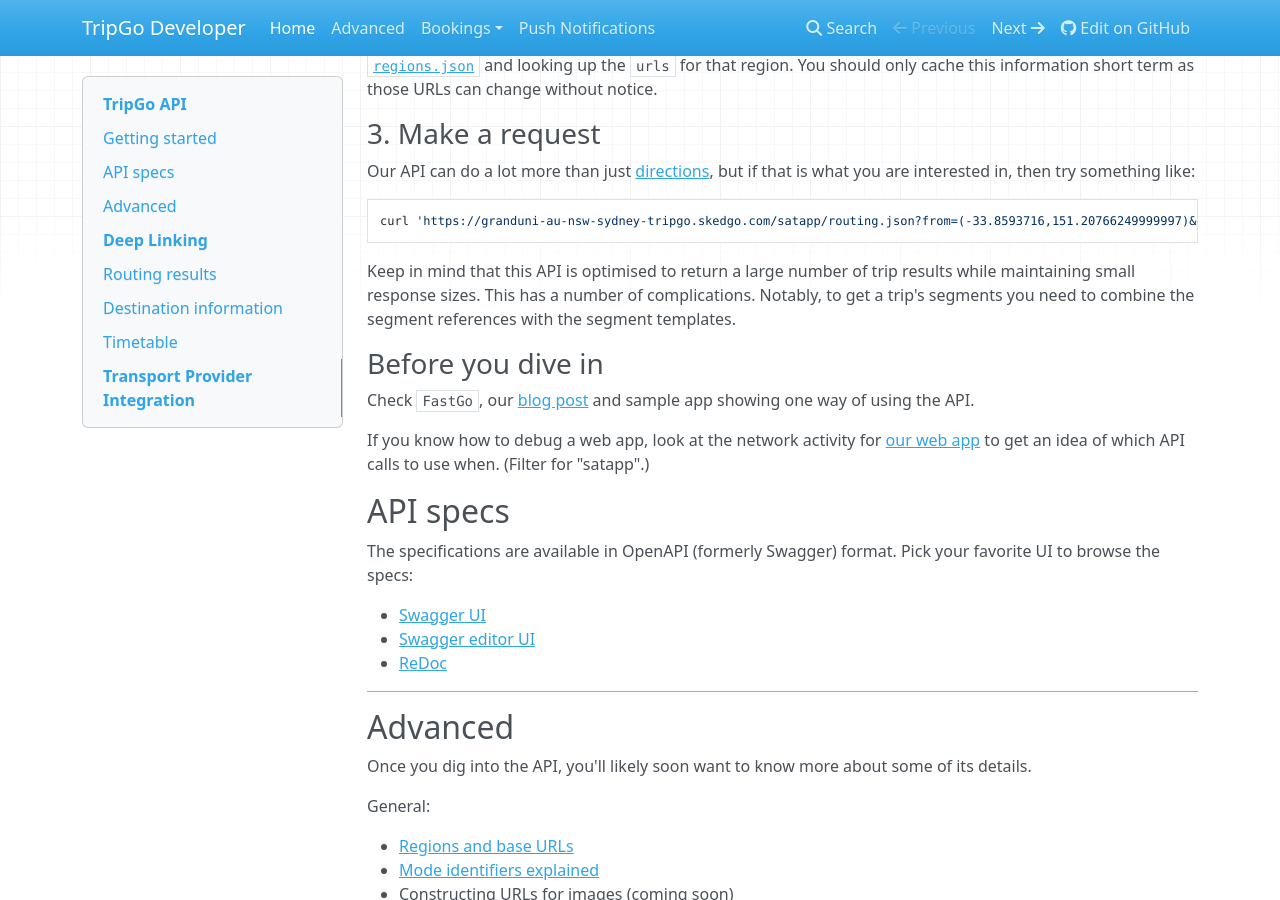
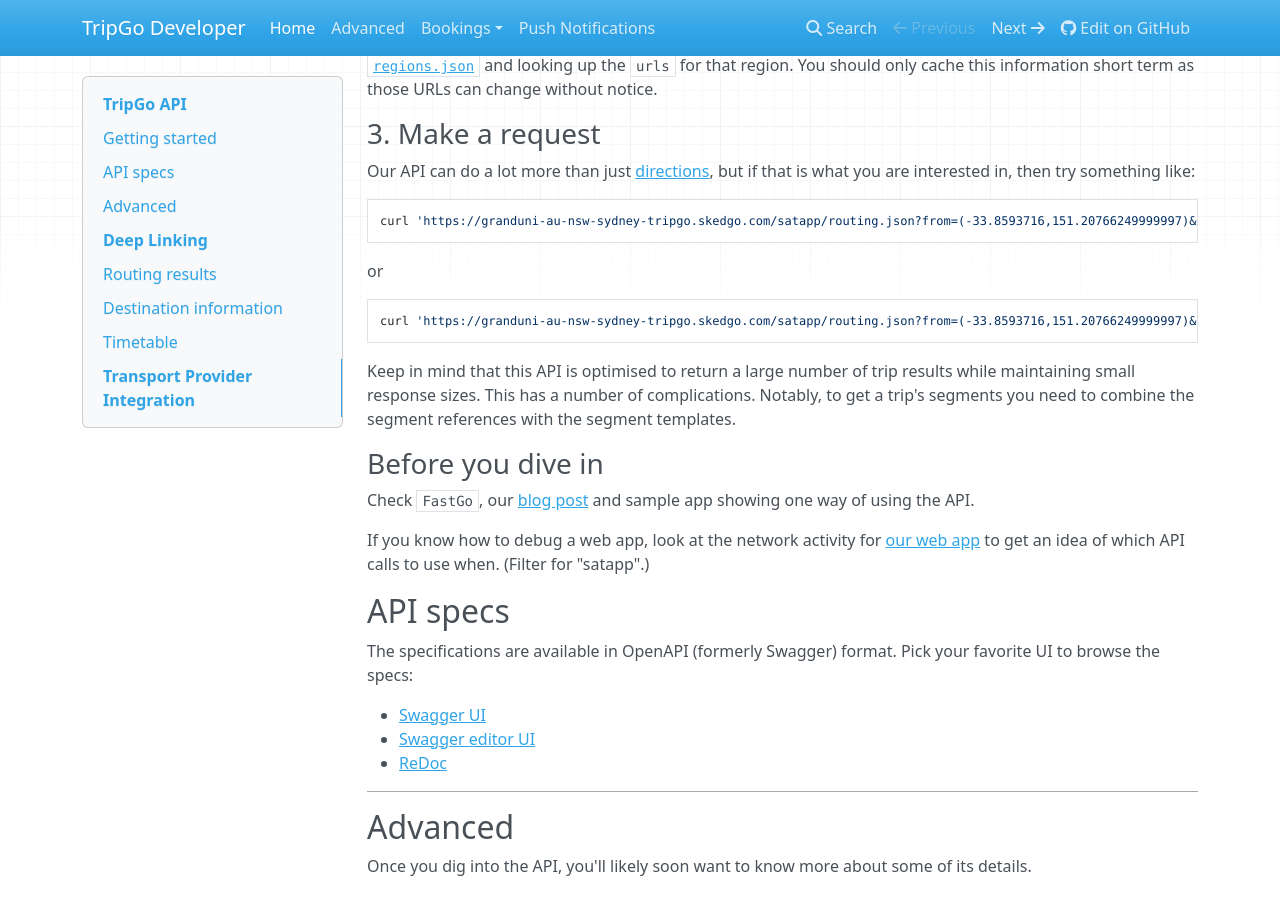
Before and after one commit to skedgo/tripgo-api, an MkDocs documentation site: the page built from docs/index.md, in a window 1280 px wide and 900 px high, scrolled down 544 px. Built offline with MkDocs 1.6.1, drawn with Linux system fonts in a browser that asks for light colours; nearby versions of some CDN libraries; old or Windows-style settings are respelled for this version of MkDocs.

Commit message:
add routing url with pt (the existent one is too close the from and the to locations to get pt)

````diff
--- a/docs/index.md
+++ b/docs/index.md
@@ -29,6 +29,13 @@
 ```
 curl 'https://granduni-au-nsw-sydney-tripgo.skedgo.com/satapp/routing.json?from=(-33.8593716,151.20766249999997)&to=(-33.86390160000001,151.20846840000002)&departAfter=1532799914&modes[]=wa_wal&v=11&locale=en' -H 'Accept: application/json' --compressed -H "X-TripGo-Key: $tripgoKey" -g
 ```
+
+or
+
+```
+curl 'https://granduni-au-nsw-sydney-tripgo.skedgo.com/satapp/routing.json?from=(-33.8593716,151.20766249999997)&to=(-33.890940,151.209470)&modes[]=pt_pub&v=11&locale=en' -H 'Accept: application/json' --compressed -H "X-TripGo-Key: $tripgoKey" -g
+```
+
 Keep in mind that this API is optimised to return a large number of trip results while maintaining small response sizes. This has a number of complications. Notably, to get a trip's segments you need to combine the segment references with the segment templates.
 
 ### Before you dive in
````
